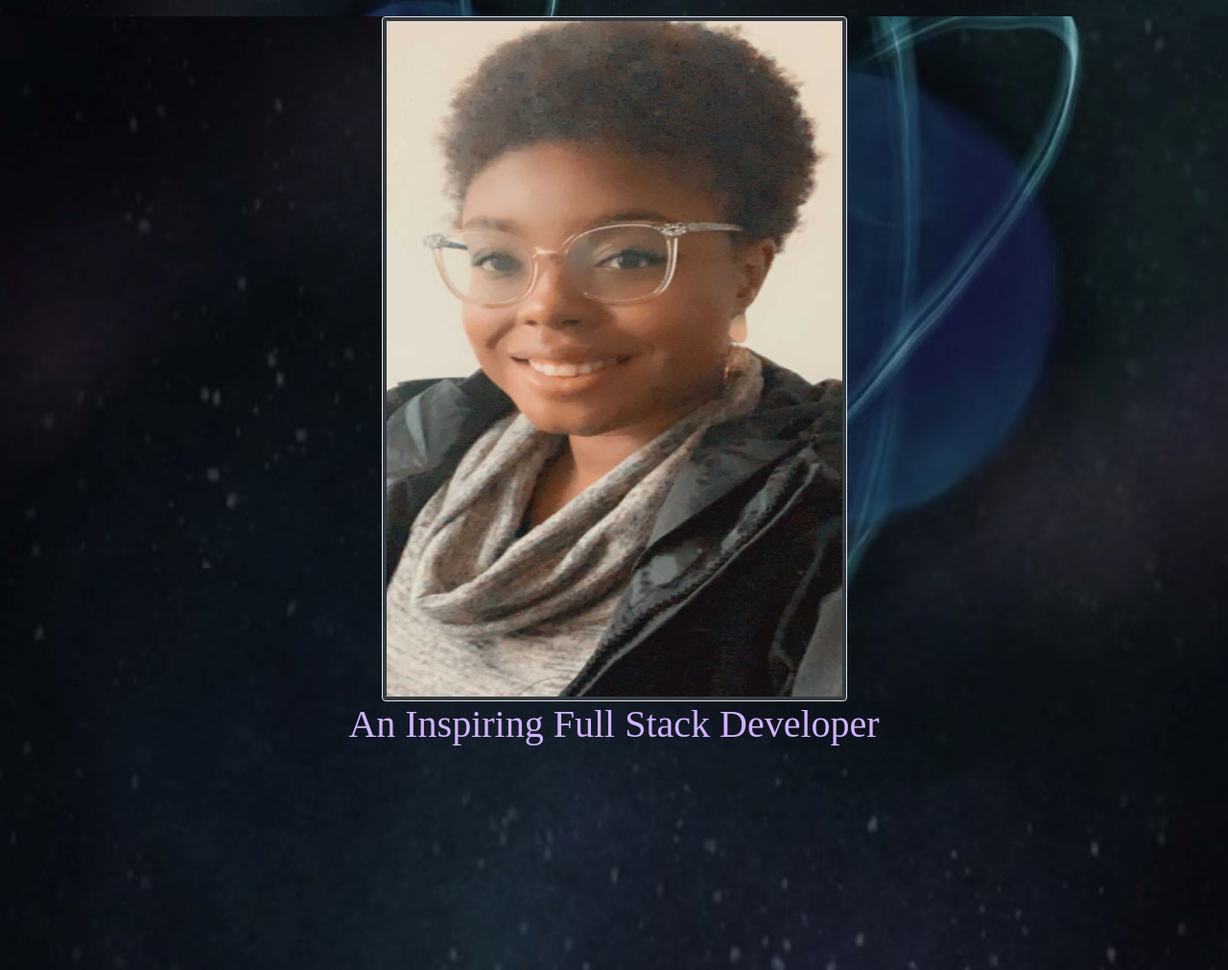
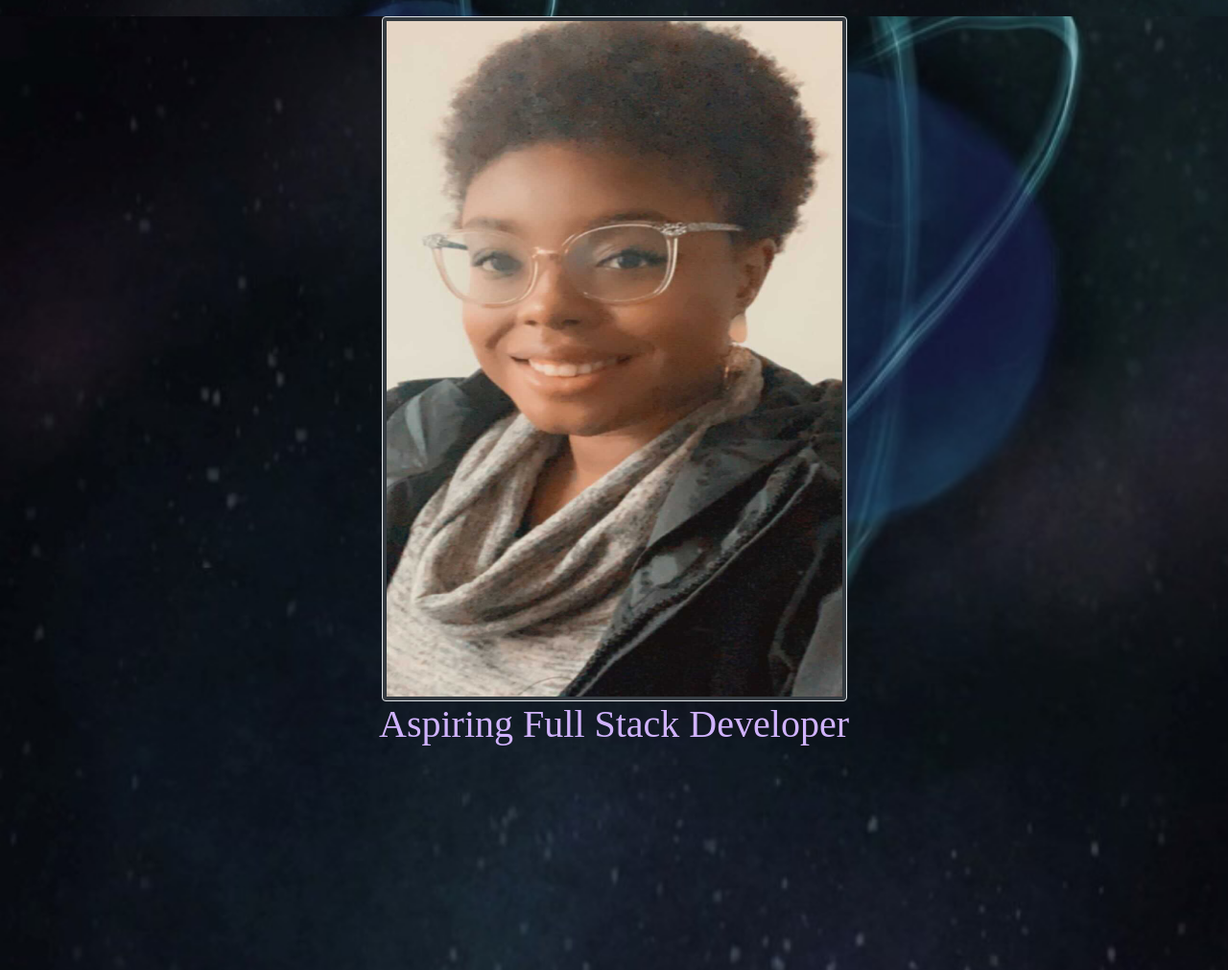
Before and after one commit to EmiStew14/My-Portfolio, a website: page public/index.html in a window 1280 px wide. Shown: the part 83-1094 px from the top of the page at 96% size. Drawn offline with nearby package versions, Linux system fonts and the light colour scheme; a web font is replaced by a local one.

Commit message:
fixed grammar error

```diff
--- a/public/index.html
+++ b/public/index.html
@@ -46,7 +46,7 @@
             <div class="col-auto">
             <img id="Me" class="img-thumbnail img-fluid h-75 w-50 rounded bg-dark p-auto mx-auto d-block" src="assets/images/Selfie2.jpg" style="width:100%" />
             <div>
-                <h1 class="text-center"> An Inspiring Full Stack Developer</h1>
+                <h1 class="text-center">Aspiring Full Stack Developer</h1>
             </div>
             </div>
         </div>
```
Also changed, not shown: 1 other file.
